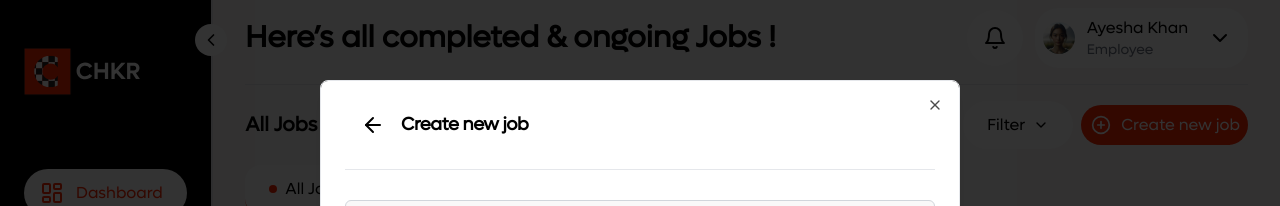
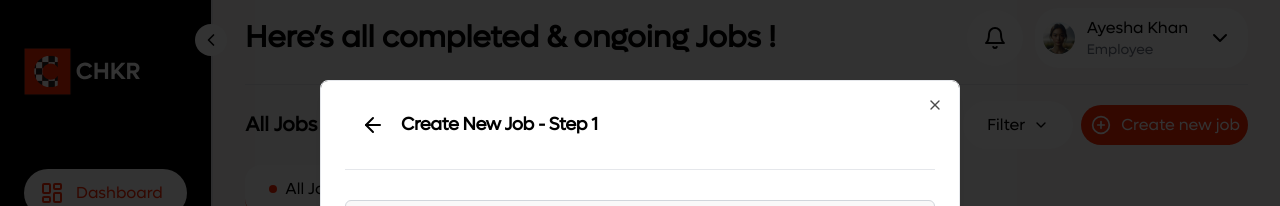
Before and after one commit to abrauf18/chkr, a Next.js app: page /company-admin/jobs in a window 1280 px wide. Both pictures are taken after a click on the button "Create new job". Shown: the top 206 px of the page. Built offline with nearby package versions, Linux system fonts and the light colour scheme.

Commit message:
feat: modal title according to the step

```diff
--- a/components/modules/jobs/create-job.tsx
+++ b/components/modules/jobs/create-job.tsx
@@ -1,6 +1,6 @@
 import React from "react";
 import { Button } from "@/components/ui/button";
-import { User, CirclePlus, MoveRight, ArrowLeft } from "lucide-react";
+import { CirclePlus, ArrowLeft } from "lucide-react";
 import {
   Dialog,
   DialogContent,
@@ -66,6 +66,23 @@ export default function CreateJob() {
     }
   };
 
+  const getStepHeading = () => {
+    switch (currentStep) {
+      case Steps.Create_Job_First_Step:
+        return "Create New Job - Step 1";
+      case Steps.Create_Job_Second_Step:
+        return "Create New Job - Step 2";
+      case Steps.Assign_Job:
+        return "Assign Job";
+      case Steps.Payment:
+        return "Job Payment";
+      case Steps.Job_Details:
+        return "Job Details";
+      default:
+        return "Create New Job";
+    }
+  };
+
   const renderStep = () => {
     switch (currentStep) {
       case Steps.Create_Job_First_Step:
@@ -87,6 +104,7 @@ export default function CreateJob() {
         return null;
     }
   };
+
   const methods = useForm({
     resolver: zodResolver(JobSchema),
     mode: "onChange",
@@ -120,7 +138,7 @@ export default function CreateJob() {
                 >
                   <ArrowLeft />
                 </Button>
-                <span className="whitespace-nowrap">Create new job</span>
+                <span className="whitespace-nowrap">{getStepHeading()}</span>
               </div>
               <hr className="my-6" />
             </DialogTitle>
```
